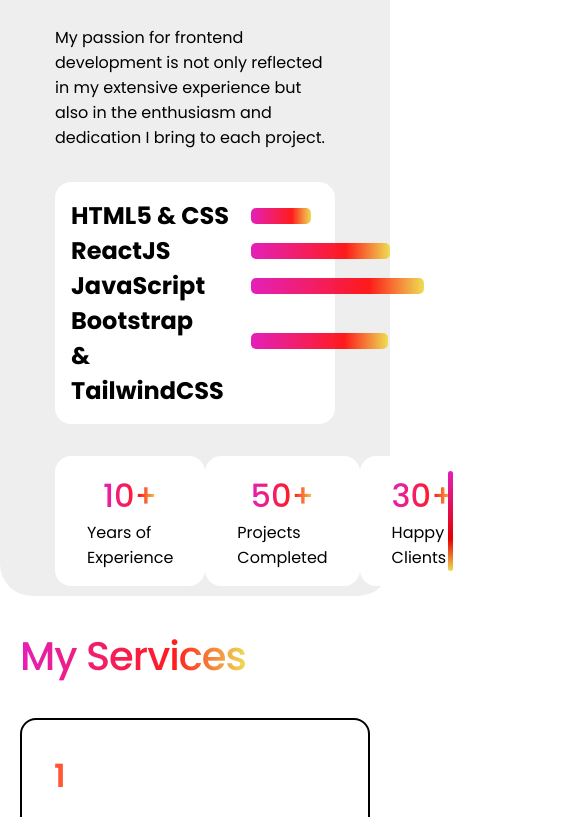
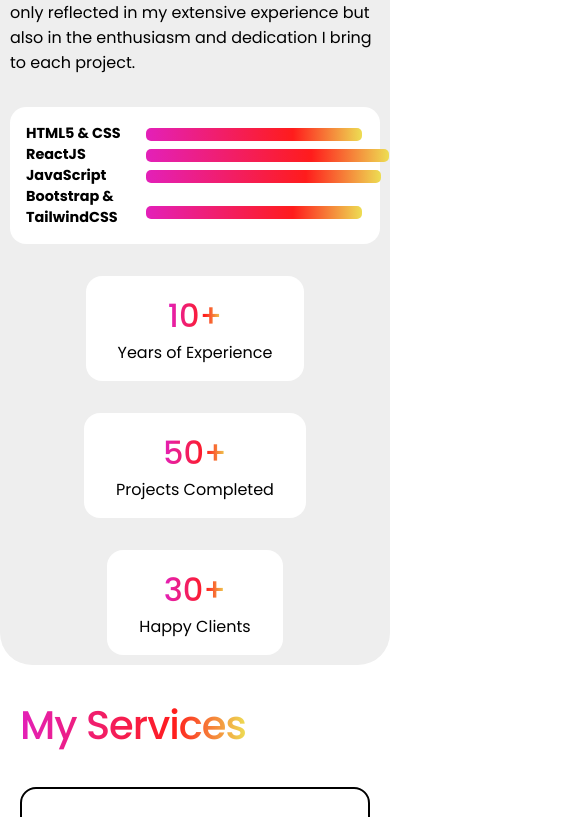
Before and after one commit to MuhammadZohaib28/nsfbatch13portfoliowebsite, a React (Vite) app: page / in a window 390 px wide. Shown: the part 1161-1978 px from the top of the page, 585 px wide, since content can reach past the window. Built offline with nearby package versions, Linux system fonts and the light colour scheme.

Commit message:
website updated

```diff
--- a/src/components/AboutMe/AboutMe.css
+++ b/src/components/AboutMe/AboutMe.css
@@ -147,3 +147,80 @@
 .second-line {
     left: 53.5rem;
 }
+
+@media (max-width: 768px) {
+    .about-section {
+        padding: 10px 10px;
+        margin-top: 20px;
+        display: flex;
+        flex-direction: column;
+        justify-content: center;
+        align-items: start;
+
+        background-color: rgb(238, 238, 238);
+        border-radius: 2rem;
+    }
+
+    .about-section-paragraph{
+        width: 100%;
+
+        display: flex;
+        flex-direction: column;
+        justify-content: center;
+        align-self: center;
+
+        gap: 2rem;
+        margin-top: 2rem;
+    }
+
+    .stats-container{
+        flex-direction: column;
+        gap: 2rem;
+    }
+
+    .line {
+        display: none;
+    }
+
+    .skill-container{
+        flex-direction: column;
+        gap: 2rem;
+    }
+
+    .skill-container .long-name {
+        width: 40%;
+    }
+
+    .skill-container .bar {
+        left: 120px;
+    }
+
+
+    .skill-container h2 {
+        font-size: 0.9rem;
+    }
+
+    .skill-container .first {
+        width: 80%;
+    }
+
+    .skill-container .second {
+        width: 90%;
+    }
+
+    .skill-container .fourth{
+        width: 80%;
+        top:20px;
+    }
+
+    .bar{
+        top: 5px;
+        height: 0.8rem;
+
+        left: 20px;
+
+
+    }
+
+
+}
--- a/src/components/Contact/Contact.css
+++ b/src/components/Contact/Contact.css
@@ -0,0 +1,128 @@
+.contact {
+    padding: 80px 10%;
+    background-color: #e7e7e7;
+    color: black;
+
+    margin-top: 2rem;
+}
+
+.contact-title {
+    text-align: center;
+    font-size: 40px;
+    margin-bottom: 60px;
+}
+
+.contact-container {
+    display: flex;
+    gap: 60px;
+    align-items: flex-start;
+}
+
+/* LEFT SIDE */
+.contact-info {
+    flex: 1;
+}
+
+.contact-info h2 {
+    font-size: 32px;
+    margin-bottom: 20px;
+}
+
+.contact-info p {
+    color: #cbd5f5;
+    line-height: 1.6;
+    margin-bottom: 30px;
+}
+
+.contact-details {
+    display: flex;
+    flex-direction: column;
+    gap: 20px;
+}
+
+.contact-item {
+    display: flex;
+    align-items: center;
+    gap: 12px;
+    font-size: 16px;
+}
+
+.contact-item svg {
+    font-size: 22px;
+    color: #38bdf8;
+}
+
+/* RIGHT SIDE (FORM) */
+.contact-form {
+    flex: 1;
+    display: flex;
+    flex-direction: column;
+    gap: 14px;
+}
+
+.contact-form label {
+    font-size: 14px;
+    color: #cbd5f5;
+}
+
+.contact-form input,
+.contact-form textarea {
+    background-color: #020617;
+    border: 1px solid #334155;
+    padding: 12px;
+    color: #fff;
+    border-radius: 6px;
+    outline: none;
+}
+
+.contact-form input:focus,
+.contact-form textarea:focus {
+    border-color: #38bdf8;
+}
+
+.contact-form button {
+    margin-top: 20px;
+    padding: 14px;
+    background-color: #38bdf8;
+    color: #020617;
+    border: none;
+    border-radius: 6px;
+    font-size: 16px;
+    font-weight: 600;
+    cursor: pointer;
+    transition: 0.3s;
+}
+
+.contact-form button:hover {
+    background-color: #0ea5e9;
+}
+
+/* 📱 MOBILE RESPONSIVE */
+@media (max-width: 768px) {
+    .contact {
+        padding: 60px 6%;
+    }
+
+    .contact-title {
+        font-size: 32px;
+    }
+
+    .contact-container {
+        flex-direction: column;
+        gap: 40px;
+    }
+
+    .contact-info h2 {
+        font-size: 26px;
+    }
+}
+
+@media (max-width: 480px) {
+    .contact-title {
+        font-size: 28px;
+    }
+
+    .contact-form button {
+        font-size: 14px;
+    }
+}
--- a/src/components/Contact/Contact.jsx
+++ b/src/components/Contact/Contact.jsx
@@ -1,76 +1,65 @@
 import HCaptcha from '@hcaptcha/react-hcaptcha'
 import React from 'react'
 import { CiVoicemail } from 'react-icons/ci'
+import './Contact.css'
 
 const Contact = () => {
     return (
-        <div id='contact'>
+        <div id='contact' className='contact'>
 
-            <h1>Get in touch</h1>
+            <h1 className='contact-title'>Get in touch</h1>
 
+            <div className='contact-container'>
 
-            <div>
+                {/* LEFT SIDE */}
+                <div className='contact-info'>
 
-                <div>
-
-                    <h1>Let's Talk</h1>
+                    <h2>Let's Talk</h2>
 
                     <p>
                         I'm currently avaliable to take on new projects, so feel free to send me a message about anything that you want me to work on. You can contact anytime.
                     </p>
 
-
-                    <div>
-                        <div>
+                    <div className='contact-details'>
+                        <div className='contact-item'>
                             <CiVoicemail />
                             <span>greatstackdev@gmail.com</span>
                         </div>
 
-
-                        <div>
+                        <div className='contact-item'>
                             <CiVoicemail />
                             <span>+772-825-524</span>
                         </div>
 
-
-                        <div>
+                        <div className='contact-item'>
                             <CiVoicemail />
                             <span>CA, United States</span>
                         </div>
-
-
-
                     </div>
 
                 </div>
 
-
-
-                <form>
+                {/* RIGHT SIDE */}
+                <form className='contact-form'>
 
                     <label>Your Name</label>
-
                     <input type="text" placeholder='Enter your name' />
 
                     <label>Your Email</label>
                     <input type="email" placeholder='Enter your email' />
 
-
                     <label>Message</label>
                     <textarea rows={7} placeholder='Type your message here'></textarea>
-
 
                     <HCaptcha
                         sitekey="your-sitekey"
                         onVerify={(token, ekey) => handleVerificationSuccess(token, ekey)}
                     />
 
+                    <button type='submit'>Send Message</button>
                 </form>
 
             </div>
-
-
-
         </div>
     )
 }
--- a/src/components/Header/Header.css
+++ b/src/components/Header/Header.css
@@ -46,32 +46,43 @@
     gap: 20px;
     position: absolute;
     top: 60px;
-    right: 20px;
-    background-color: rgb(250, 250, 250);
+    right: 5px;
+    background-color: rgb(251, 251, 251);
     padding: 10px 20px;
     border-radius: 10px;
     box-shadow: 0 4px 8px rgba(0, 0, 0, 0.1);
     width: 100%;
 }
 
+.small-screen-menu-button {
+    margin-left: auto;
+    font-size: 24px;
+    cursor: pointer;
+}
+
 
 @media (max-width: 768px) {
+    .header {
+        justify-content: flex-start;
+    }
+
     .header .menu-items-bigger {
         display: none;
     }
 
-    .header-responsive-menu {
-        display: block;
-        font-size: 1.5rem;
-        cursor: pointer;
-    }
-
-    .small-screen-button{
+    .small-screen-button {
         display: none;
     }
 
+    .small-screen-menu-button {
+        display: block;
+    }
 
+    .header-responsive-menu{
+        display: block;
+    }
 }
+
 
 
 @media (min-width: 769px) {
@@ -79,7 +90,7 @@
         display: none;
     }
 
-    .small-screen-menu-button{
+    .small-screen-menu-button {
         display: none;
     }
 }
--- a/src/components/Header/Header.jsx
+++ b/src/components/Header/Header.jsx
@@ -45,7 +45,7 @@
         <FaBars onClick={() => setMenuOpen(!menuOpen)} />
       </div>
 
-      <div>
+
         {menuOpen && (
           <ul className='header-responsive-menu'>
             {
@@ -57,7 +57,7 @@
             }
           </ul>
         )}
-      </div>
+
 
 
 
```
